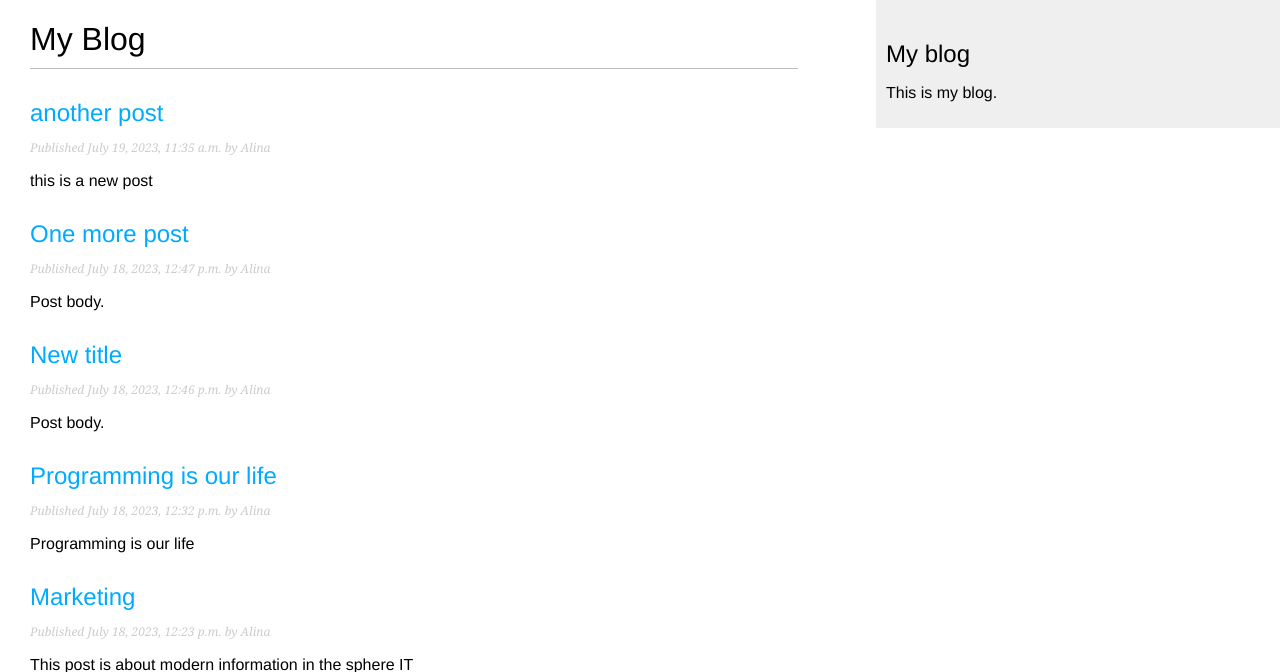
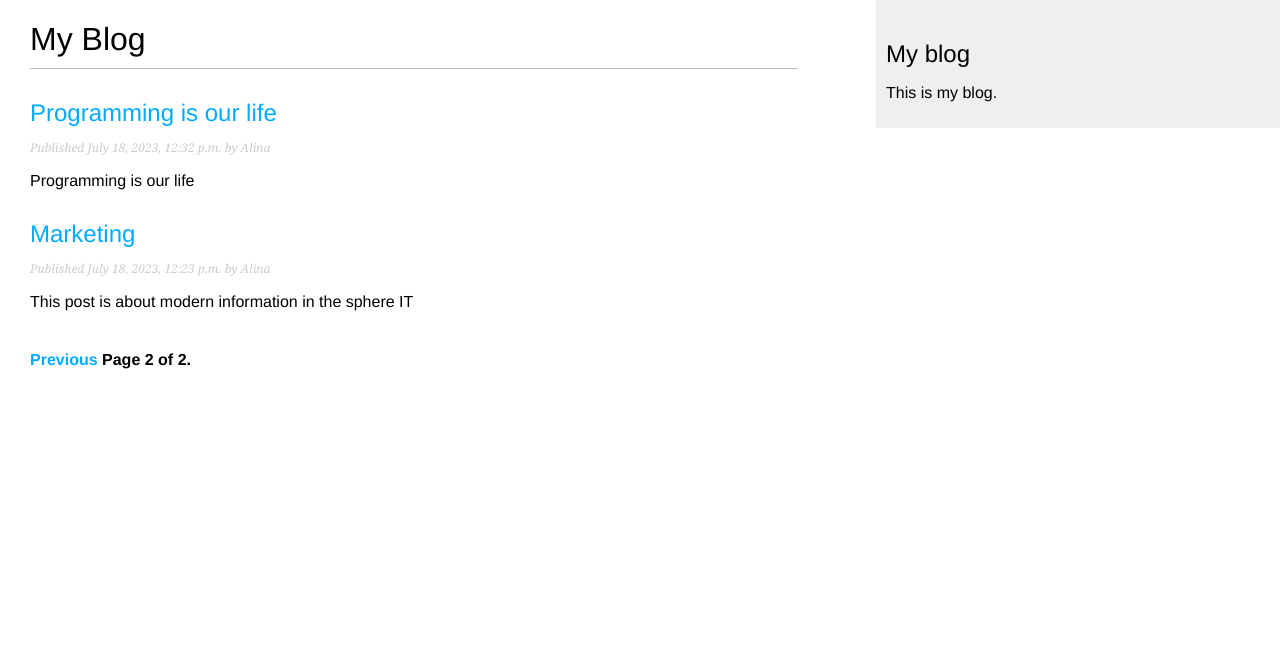
Before and after one commit to AlinaMinackova/my_site, a Django app: page /?page=2 in a window 1280 px wide. Shown: the top 672 px of the page. Run offline with Django 4.2, Linux system fonts and the light colour scheme; data comes from the database, SQL or seed files in the repository; both versions use the stored data as it was after the commit.

Commit message:
Adding a paginated breakdown to the list of posts view

```diff
--- a/blog/models.py
+++ b/blog/models.py
@@ -41,4 +41,7 @@ class Post(models.Model):
 
     def get_absolute_url(self):
         return reverse('blog:post_detail',
-                       args=[self.id])
+                       args=[self.publish.year,
+                             self.publish.month,
+                             self.publish.day,
+                             self.slug])
--- a/blog/templates/blog/post/list.html
+++ b/blog/templates/blog/post/list.html
@@ -13,4 +13,5 @@
  </p>
  {{ post.body|truncatewords:30|linebreaks }}
  {% endfor %}
+ {% include "pagination.html" with page=posts %}
 {% endblock %}
--- /dev/null
+++ b/blog/templates/pagination.html
@@ -0,0 +1,13 @@
+<div class="pagination">
+ <span class="step-links">
+ {% if page.has_previous %}
+ <a href="?page={{ page.previous_page_number }}">Previous</a>
+ {% endif %}
+ <span class="current">
+ Page {{ page.number }} of {{ page.paginator.num_pages }}.
+ </span>
+ {% if page.has_next %}
+ <a href="?page={{ page.next_page_number }}">Next</a>
+ {% endif %}
+ </span>
+ </div>
--- a/blog/urls.py
+++ b/blog/urls.py
@@ -7,5 +7,5 @@ app_name = 'blog'
 urlpatterns = [
     # представления поста
     path('', views.post_list, name='post_list'),
-    path('<int:id>/', views.post_detail, name='post_detail'),
+    path('<int:year>/<int:month>/<int:day>/<slug:post>/', views.post_detail, name='post_detail'),
 ]
--- a/blog/views.py
+++ b/blog/views.py
@@ -1,20 +1,32 @@
-from django.shortcuts import render
+from django.shortcuts import render, get_object_or_404
 from .models import Post
+from django.core.paginator import Paginator, EmptyPage, PageNotAnInteger
+
 
 
 def post_list(request):
-    posts = Post.published.all()
+    post_list = Post.published.all()
+    paginator = Paginator(post_list, 3)
+    page_number = request.GET.get('page', 1)
+    try:
+        posts = paginator.page(page_number)
+    except PageNotAnInteger:
+        posts = paginator.page(1)
+    except EmptyPage:
+        posts = paginator.page(paginator.num_pages)
+
     return render(request,
                   'blog/post/list.html',
                   {'posts': posts})
 
 
-def post_detail(request, id):
-    try:
-        post = Post.published.get(id=id)
-    except Post.DoesNotExist:
-        return render(request,
-                      'blog/base.html')
+def post_detail(request, year, month, day, post):
+    post = get_object_or_404(Post,
+                             status=Post.Status.PUBLISHED,
+                             slug=post,
+                             publish__year=year,
+                             publish__month=month,
+                             publish__day=day)
     return render(request,
                   'blog/post/detail.html',
                   {'post': post})
```
Also changed, not shown: db.sqlite3.
